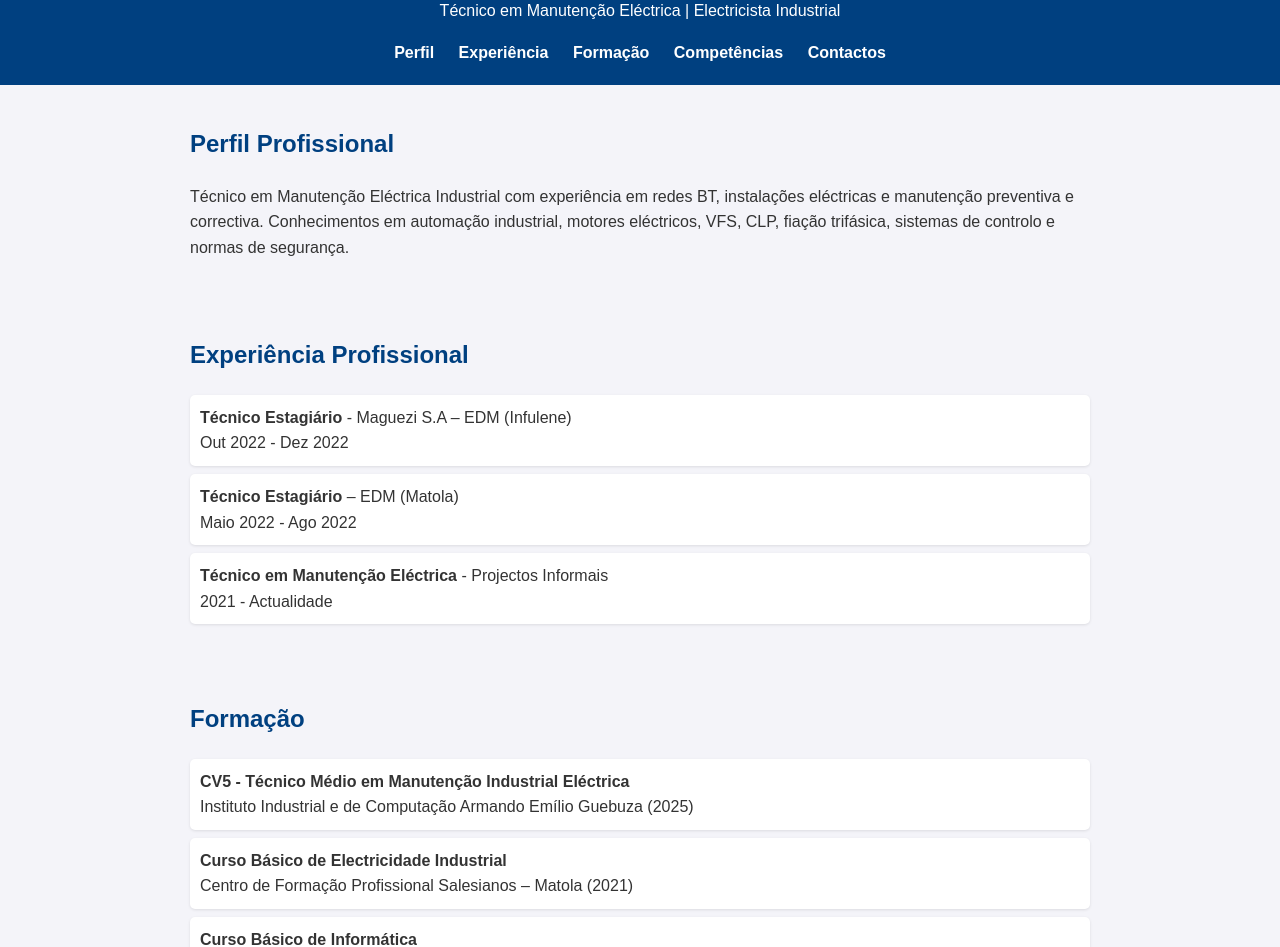
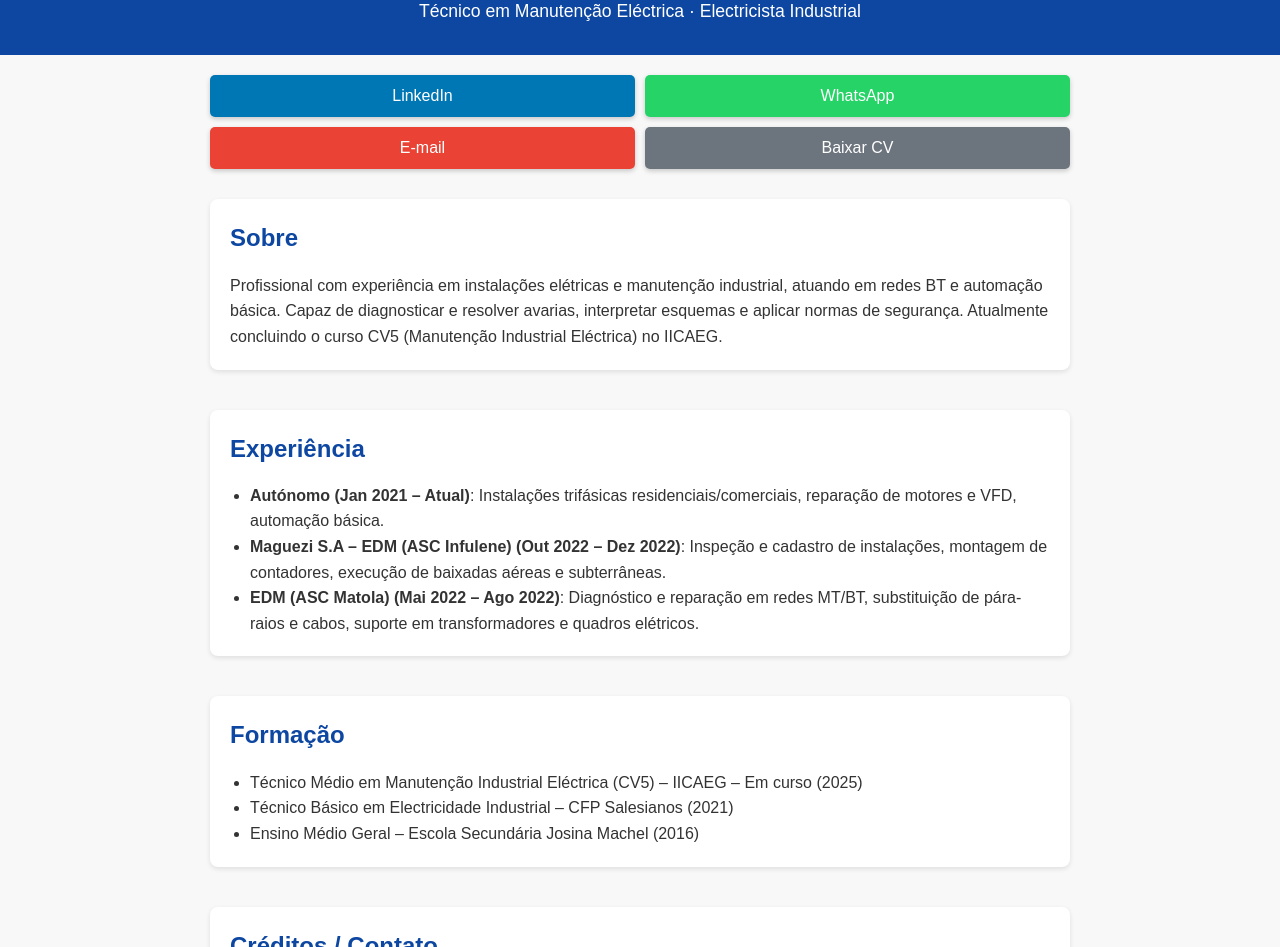
Before and after one commit to santoseletricista9/Portfolio-Santos-Electricista-Profissional, a plain HTML site: page index.html in a window 1280 px wide. Shown: the part 89-1036 px from the top of the page. Drawn offline with Linux system fonts and the light colour scheme.

Commit message:
Update index.html

```diff
--- a/index.html
+++ b/index.html
@@ -1,121 +1,103 @@
 <index.html>
-<html lang="pt">
+<html lang="pt-MZ">
 <head>
 <meta charset="UTF-8">
 <meta name="viewport" content="width=device-width, initial-scale=1.0">
-  <title>Portfólio - Santos Hilário Tsope</title>
+<title>Portfolio Santos Hilário Tsope – Técnico em Manutenção Eléctrica</title>
+<meta name="description" content="Portfolio de Santos Hilário Tsope, técnico em manutenção elétrica e eletricista industrial, com experiência em instalações residenciais, comerciais e industriais.">
 <style>
-    body {
-      font-family: Arial, sans-serif;
-      margin: 0;
-      padding: 0;
-      line-height: 1.6;
-      background: #f4f4f9;
-      color: #333;
-    }
-    header {
-      background: #004080;
-      color: #fff;
-      padding: 20px 0;
-      text-align: center;
-    }
-    header h1 {
-      margin: 0;
-    }
-    nav {
-      margin-top: 10px;
-    }
-    nav a {
-      color: #fff;
-      margin: 0 10px;
-      text-decoration: none;
-      font-weight: bold;
-    }
-    section {
-      padding: 20px;
-      max-width: 900px;
-      margin: auto;
-    }
-    h2 {
-      color: #004080;
-      margin-top: 20px;
-    }
-    ul {
-      list-style-type: none;
-      padding: 0;
-    }
-    ul li {
-      background: #fff;
-      margin: 8px 0;
-      padding: 10px;
-      border-radius: 5px;
-      box-shadow: 0 1px 3px rgba(0,0,0,0.1);
-    }
-    footer {
-      text-align: center;
-      padding: 15px;
-      background: #004080;
-      color: #fff;
-      margin-top: 20px;
+/* Reset básico */
+* { margin:0; padding:0; box-sizing:border-box; }
+
+/* Tipografia e cores */
+body { font-family: Arial, sans-serif; background:#f8f8f8; color:#333; line-height:1.6; }
+h1, h2 { color:#0d47a1; }
+a { text-decoration:none; }
+
+/* Header */
+header { background:#0d47a1; color:white; padding:30px 20px; text-align:center; }
+header h1 { font-size:2em; margin-bottom:5px; }
+header p { font-size:1.1em; }
+
+/* Container principal */
+main.container { max-width:900px; margin:20px auto; padding:0 20px; }
+
+/* Botões de contato */
+.buttons { display:flex; flex-wrap:wrap; justify-content:center; margin-bottom:30px; gap:10px; }
+.buttons a { flex:1 1 calc(50% - 10px); }
+.buttons button { width:100%; padding:12px; border:none; border-radius:5px; cursor:pointer; font-size:1em; box-shadow: 0 2px 5px rgba(0,0,0,0.2); transition:0.3s; }
+.buttons button:hover { box-shadow: 0 4px 8px rgba(0,0,0,0.3); }
+.btn-linkedin { background:#0077b5; color:white; }
+.btn-whatsapp { background:#25D366; color:white; }
+.btn-email { background:#EA4335; color:white; }
+.btn-cv { background:#6c757d; color:white; }
+
+/* Seções */
+section { margin-bottom:40px; padding:20px; background:white; border-radius:8px; box-shadow:0 2px 5px rgba(0,0,0,0.1); }
+section h2 { margin-bottom:15px; }
+ul { padding-left:20px; }
+
+/* Footer */
+footer { background:#0d47a1; color:white; text-align:center; padding:20px 10px; font-size:0.9em; }
+
+/* Responsividade */
+@media(max-width:600px){
+  .buttons a { flex:1 1 100%; }
+  main.container { padding:0 10px; }
 }
 </style>
 </head>
 <body>
+
 <header>
 <h1>Santos Hilário Tsope</h1>
-    <p>Técnico em Manutenção Eléctrica | Electricista Industrial</p>
-    <nav>
-      <a href="#perfil">Perfil</a>
-      <a href="#experiencia">Experiência</a>
-      <a href="#formacao">Formação</a>
-      <a href="#competencias">Competências</a>
-      <a href="#contactos">Contactos</a>
-    </nav>
+<p>Técnico em Manutenção Eléctrica · Electricista Industrial</p>
 </header>
 
-  <section id="perfil">
-    <h2>Perfil Profissional</h2>
-    <p>Técnico em Manutenção Eléctrica Industrial com experiência em redes BT, instalações eléctricas e manutenção preventiva e correctiva. Conhecimentos em automação industrial, motores eléctricos, VFS, CLP, fiação trifásica, sistemas de controlo e normas de segurança.</p>
+<main class="container">
+
+<div class="buttons">
+<a href="https://www.linkedin.com/in/santoseletricista9" target="_blank" rel="noopener noreferrer"><button class="btn-linkedin" role="button">LinkedIn</button></a>
+<a href="https://wa.me/258843281021" target="_blank" rel="noopener noreferrer"><button class="btn-whatsapp" role="button">WhatsApp</button></a>
+<a href="mailto:santostsope23@gmail.com"><button class="btn-email" role="button">E-mail</button></a>
+<a href="CV_Santos_Hilario.pdf" download><button class="btn-cv" role="button">Baixar CV</button></a>
+</div>
+
+<section>
+<h2>Sobre</h2>
+<p>Profissional com experiência em instalações elétricas e manutenção industrial, atuando em redes BT e automação básica. Capaz de diagnosticar e resolver avarias, interpretar esquemas e aplicar normas de segurança. Atualmente concluindo o curso CV5 (Manutenção Industrial Eléctrica) no IICAEG.</p>
 </section>
 
-  <section id="experiencia">
-    <h2>Experiência Profissional</h2>
+<section>
+<h2>Experiência</h2>
 <ul>
-      <li><strong>Técnico Estagiário</strong> - Maguezi S.A – EDM (Infulene)<br>Out 2022 - Dez 2022</li>
-      <li><strong>Técnico Estagiário</strong> – EDM (Matola)<br>Maio 2022 - Ago 2022</li>
-      <li><strong>Técnico em Manutenção Eléctrica</strong> - Projectos Informais<br>2021 - Actualidade</li>
+<li><strong>Autónomo (Jan 2021 – Atual)</strong>: Instalações trifásicas residenciais/comerciais, reparação de motores e VFD, automação básica.</li>
+<li><strong>Maguezi S.A – EDM (ASC Infulene) (Out 2022 – Dez 2022)</strong>: Inspeção e cadastro de instalações, montagem de contadores, execução de baixadas aéreas e subterrâneas.</li>
+<li><strong>EDM (ASC Matola) (Mai 2022 – Ago 2022)</strong>: Diagnóstico e reparação em redes MT/BT, substituição de pára-raios e cabos, suporte em transformadores e quadros elétricos.</li>
 </ul>
 </section>
 
-  <section id="formacao">
+<section>
 <h2>Formação</h2>
 <ul>
-      <li><strong>CV5 - Técnico Médio em Manutenção Industrial Eléctrica</strong><br>Instituto Industrial e de Computação Armando Emílio Guebuza (2025)</li>
-      <li><strong>Curso Básico de Electricidade Industrial</strong><br>Centro de Formação Profissional Salesianos – Matola (2021)</li>
-      <li><strong>Curso Básico de Informática</strong><br>Centro WEKE UP – Matola (2020)</li>
+<li>Técnico Médio em Manutenção Industrial Eléctrica (CV5) – IICAEG – Em curso (2025)</li>
+<li>Técnico Básico em Electricidade Industrial – CFP Salesianos (2021)</li>
+<li>Ensino Médio Geral – Escola Secundária Josina Machel (2016)</li>
 </ul>
 </section>
 
-  <section id="competencias">
-    <h2>Competências Técnicas</h2>
-    <ul>
-      <li>Instalação e manutenção de quadros eléctricos</li>
-      <li>Dimensionamento e substituição de transformadores MT/BT</li>
-      <li>Diagnóstico de falhas em motores e sistemas trifásicos</li>
-      <li>Experiência em VFS e CLP</li>
-      <li>Manutenção preventiva e correctiva</li>
-    </ul>
+<section>
+<h2>Créditos / Contato</h2>
+<p>Autor e responsável técnico: <strong>Santos Hilário Tsope – Electricista Profissional</strong></p>
+<p>Contatos: +258 87 938 7341 | +258 85 038 7341 | santoseletricista9@gmail.com</p>
+<p>Conteúdo elaborado com base em boas práticas de segurança elétrica e normas técnicas aplicáveis.</p>
 </section>
 
-  <section id="contactos">
-    <h2>Contactos</h2>
-    <p><strong>Telefone:</strong> +258 850 387 341 / +258 879 387 341</p>
-    <p><strong>Email:</strong> santostsope23@gmail.com</p>
-    <p><strong>Localização:</strong> Boane, Moçambique</p>
-  </section>
+</main>
 
 <footer>
-    <p>&copy; 2025 Santos Hilário Tsope</p>
+© 2025 Santos Hilário Tsope · Todos os direitos reservados
 </footer>
+
 </body>
 </html>
```
Lines whose indentation alone changed are shown as unchanged.
